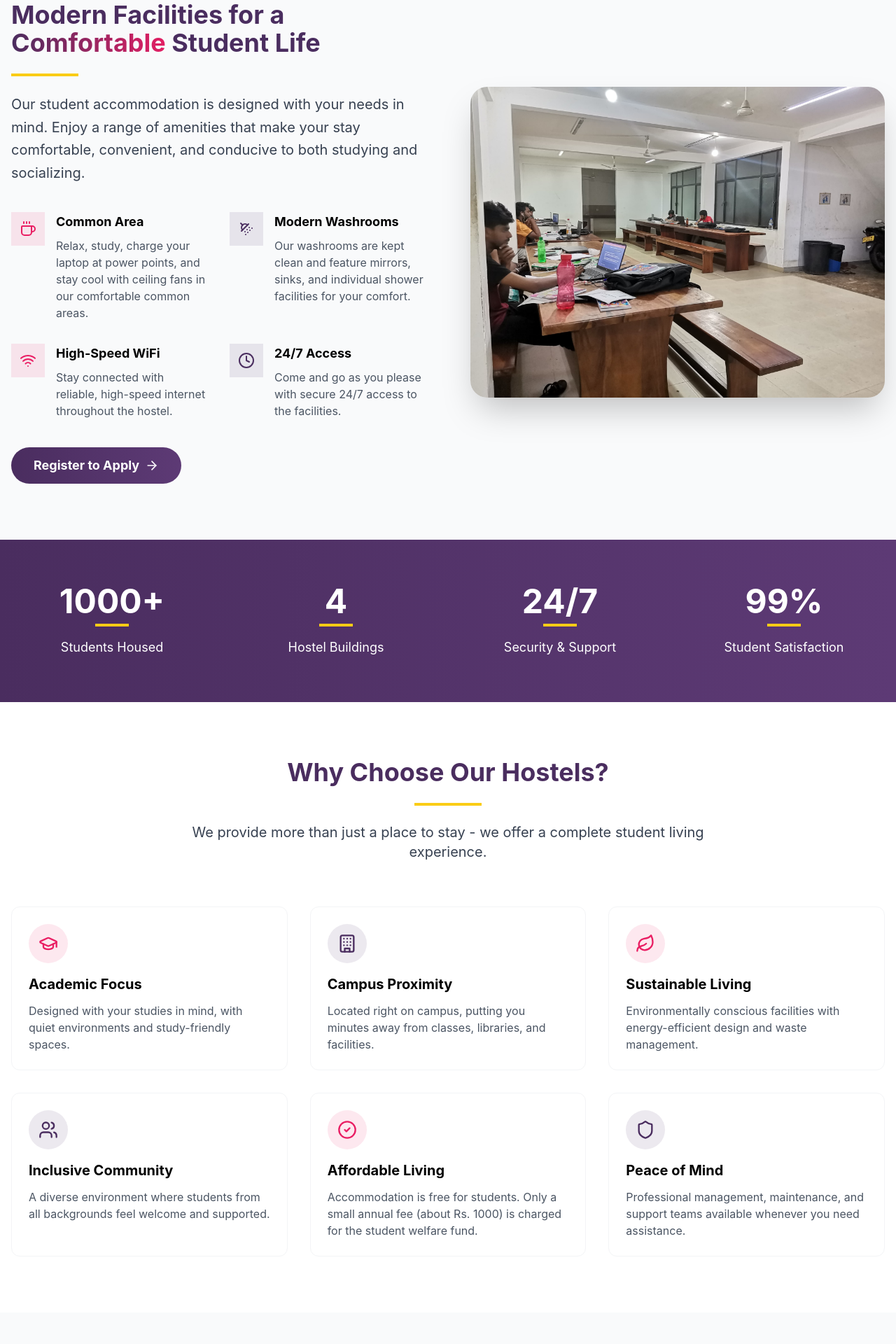
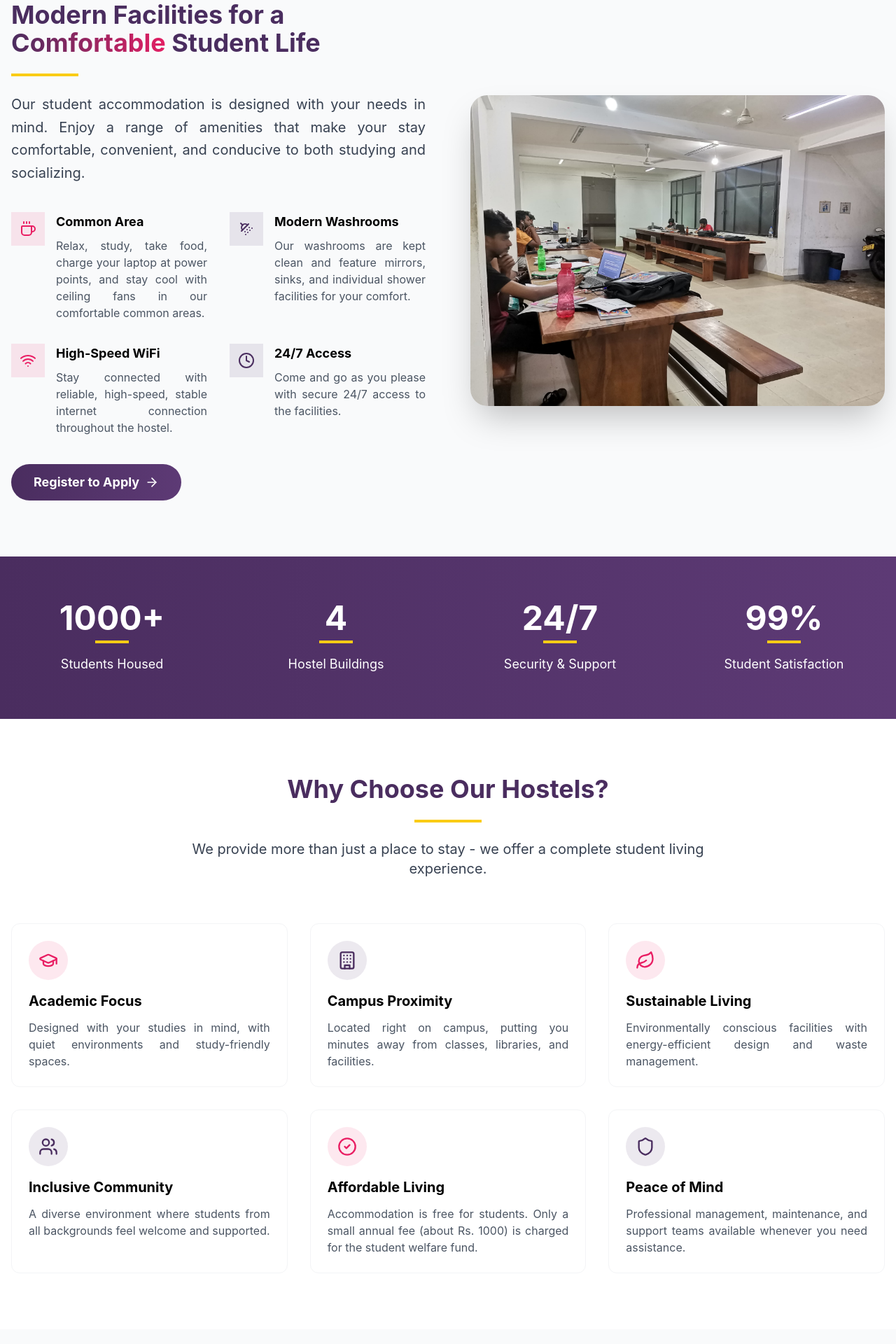
Before and after one commit to Maalinda/ruhuna-hms-FS-main, a React (Vite) app: page / in a window 1280 px wide. Shown: the part 1680-3600 px from the top of the page at 70% size. Built offline with nearby package versions, Linux system fonts and the light colour scheme; no server answers.

Commit message:
Update Home.jsx

```diff
--- a/src/pages/Home.jsx
+++ b/src/pages/Home.jsx
@@ -307,7 +307,7 @@ export default function Home() {
                   Student Life
                 </h2>
                 <div className="w-24 h-1 bg-yellow-400 mb-6"></div>
-                <p className="text-xl text-gray-700 mb-8 leading-relaxed">
+                <p className="text-xl text-gray-700 mb-8 leading-relaxed text-justify">
                   Our student accommodation is designed with your needs in mind.
                   Enjoy a range of amenities that make your stay comfortable,
                   convenient, and conducive to both studying and socializing.
@@ -321,8 +321,8 @@ export default function Home() {
                   </div>
                   <div>
                     <h3 className="font-bold text-lg mb-2">Common Area</h3>
-                    <p className="text-gray-600">
-                      Relax, study, charge your laptop at power points, and stay
+                    <p className="text-gray-600 text-justify">
+                      Relax, study, take food, charge your laptop at power points, and stay
                       cool with ceiling fans in our comfortable common areas.
                     </p>
                   </div>
@@ -334,7 +334,7 @@ export default function Home() {
                   </div>
                   <div>
                     <h3 className="font-bold text-lg mb-2">Modern Washrooms</h3>
-                    <p className="text-gray-600">
+                    <p className="text-gray-600 text-justify">
                       Our washrooms are kept clean and feature mirrors, sinks,
                       and individual shower facilities for your comfort.
                     </p>
@@ -347,8 +347,8 @@ export default function Home() {
                   </div>
                   <div>
                     <h3 className="font-bold text-lg mb-2">High-Speed WiFi</h3>
-                    <p className="text-gray-600">
-                      Stay connected with reliable, high-speed internet
+                    <p className="text-gray-600 text-justify">
+                      Stay connected with reliable, high-speed, stable internet connection
                       throughout the hostel.
                     </p>
                   </div>
@@ -360,7 +360,7 @@ export default function Home() {
                   </div>
                   <div>
                     <h3 className="font-bold text-lg mb-2">24/7 Access</h3>
-                    <p className="text-gray-600">
+                    <p className="text-gray-600 text-justify">
                       Come and go as you please with secure 24/7 access to the
                       facilities.
                     </p>
@@ -461,7 +461,7 @@ export default function Home() {
                 <GraduationCap className="h-7 w-7 text-[#e91e63]" />
               </div>
               <h3 className="text-xl font-bold mb-3">Academic Focus</h3>
-              <p className="text-gray-600">
+              <p className="text-gray-600 text-justify">
                 Designed with your studies in mind, with quiet environments and
                 study-friendly spaces.
               </p>
@@ -472,7 +472,7 @@ export default function Home() {
                 <Building className="h-7 w-7 text-[#4a2d5f]" />
               </div>
               <h3 className="text-xl font-bold mb-3">Campus Proximity</h3>
-              <p className="text-gray-600">
+              <p className="text-gray-600 text-justify">
                 Located right on campus, putting you minutes away from classes,
                 libraries, and facilities.
               </p>
@@ -483,7 +483,7 @@ export default function Home() {
                 <Leaf className="h-7 w-7 text-[#e91e63]" />
               </div>
               <h3 className="text-xl font-bold mb-3">Sustainable Living</h3>
-              <p className="text-gray-600">
+              <p className="text-gray-600 text-justify">
                 Environmentally conscious facilities with energy-efficient
                 design and waste management.
               </p>
@@ -494,7 +494,7 @@ export default function Home() {
                 <Users className="h-7 w-7 text-[#4a2d5f]" />
               </div>
               <h3 className="text-xl font-bold mb-3">Inclusive Community</h3>
-              <p className="text-gray-600">
+              <p className="text-gray-600 text-justify">
                 A diverse environment where students from all backgrounds feel
                 welcome and supported.
               </p>
@@ -505,7 +505,7 @@ export default function Home() {
                 <CheckCircle2 className="h-7 w-7 text-[#e91e63]" />
               </div>
               <h3 className="text-xl font-bold mb-3">Affordable Living</h3>
-              <p className="text-gray-600">
+              <p className="text-gray-600 text-justify">
                 Accommodation is free for students. Only a small annual fee
                 (about Rs. 1000) is charged for the student welfare fund.
               </p>
@@ -516,7 +516,7 @@ export default function Home() {
                 <Shield className="h-7 w-7 text-[#4a2d5f]" />
               </div>
               <h3 className="text-xl font-bold mb-3">Peace of Mind</h3>
-              <p className="text-gray-600">
+              <p className="text-gray-600 text-justify">
                 Professional management, maintenance, and support teams
                 available whenever you need assistance.
               </p>
@@ -692,7 +692,7 @@ export default function Home() {
                 Conveniently Located
               </h2>
               <div className="w-24 h-1 bg-yellow-400 mb-6"></div>
-              <p className="text-xl text-gray-700 mb-8 leading-relaxed">
+              <p className="text-xl text-gray-700 mb-8 leading-relaxed text-justify">
                 Our hostels are right inside the campus, so lectures, libraries,
                 and sports grounds are only minutes away. Safe, convenient, and
                 community focused - everything you need for an easier student
```
